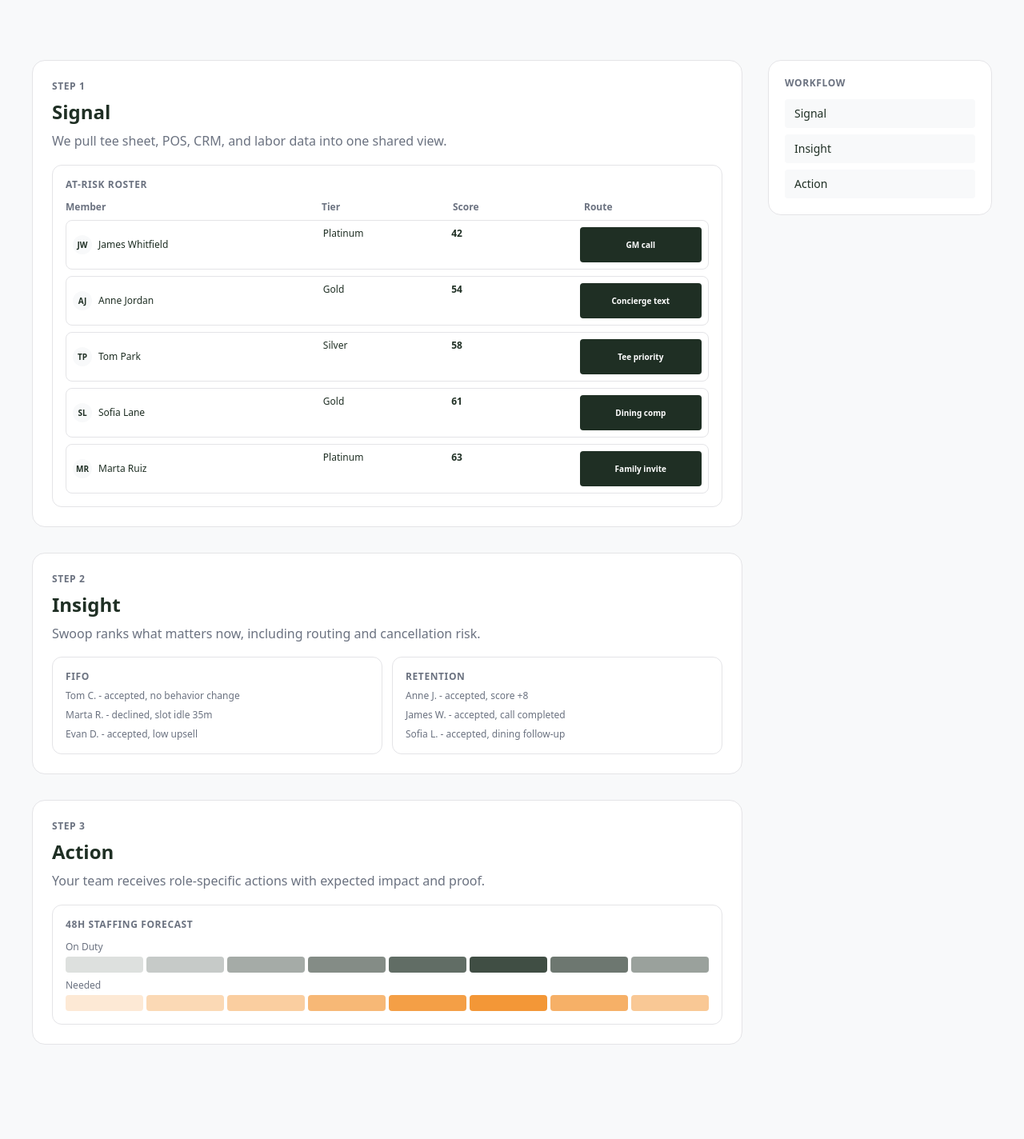
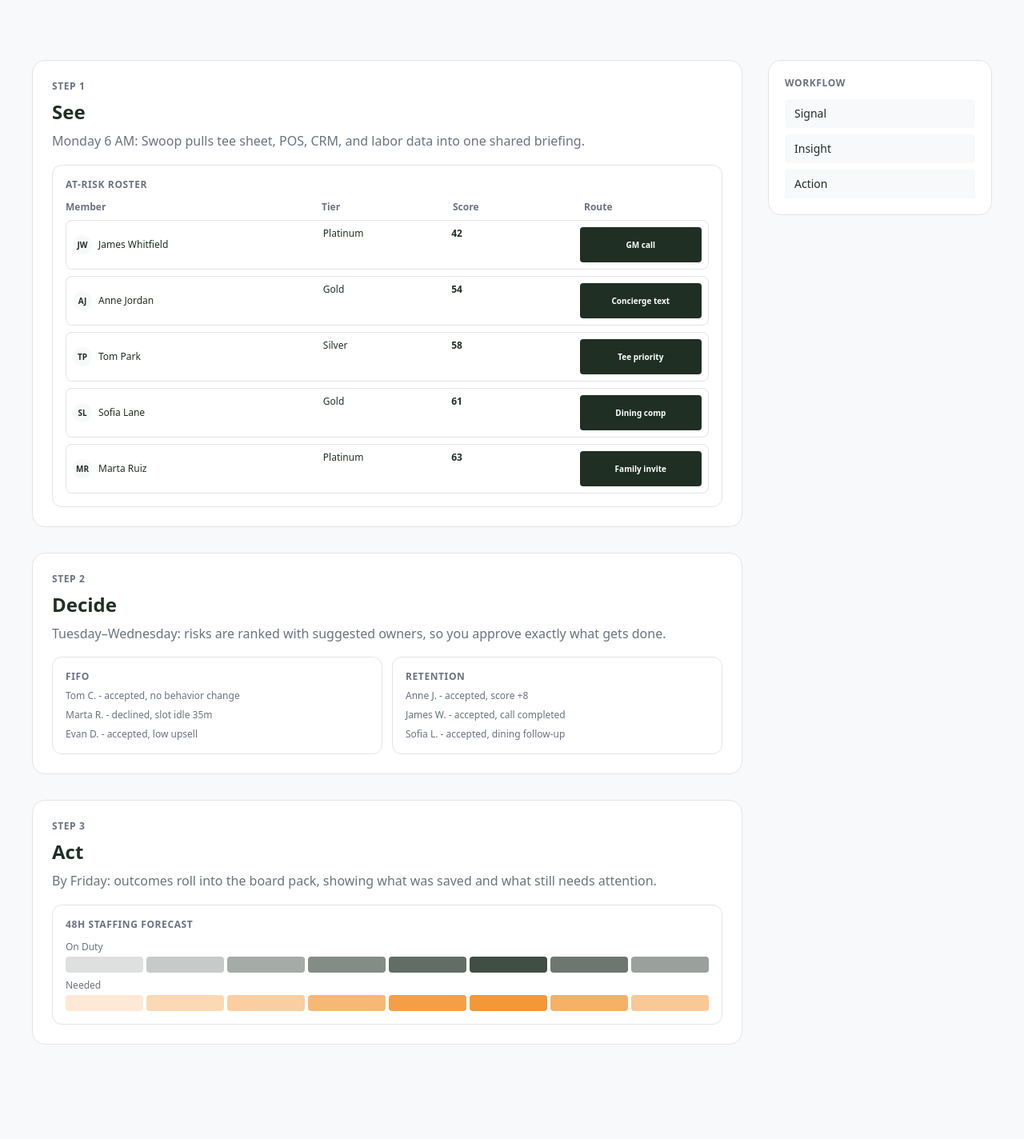
Before and after one commit to ty-hayes-82/swoop-member-intelligence-website, a Next.js app: page /how-it-works in a window 1280 px wide. Shown: the part 520-1944 px from the top of the page at 80% size. Built offline with nearby package versions, Linux system fonts and the light colour scheme.

Commit message:
chore: align how-it-works language to see-decide-act

```diff
--- a/app/how-it-works/page.jsx
+++ b/app/how-it-works/page.jsx
@@ -17,20 +17,20 @@ const painPoints = [
 const steps = [
   {
     phase: 'Step 1',
-    title: 'Signal',
-    description: 'We pull tee sheet, POS, CRM, and labor data into one shared view.',
+    title: 'See',
+    description: 'Monday 6 AM: Swoop pulls tee sheet, POS, CRM, and labor data into one shared briefing.',
     mock: <AtRiskRosterMock />,
   },
   {
     phase: 'Step 2',
-    title: 'Insight',
-    description: 'Swoop ranks what matters now, including routing and cancellation risk.',
+    title: 'Decide',
+    description: 'Tuesday–Wednesday: risks are ranked with suggested owners, so you approve exactly what gets done.',
     mock: <RoutingComparisonMock />,
   },
   {
     phase: 'Step 3',
-    title: 'Action',
-    description: 'Your team receives role-specific actions with expected impact and proof.',
+    title: 'Act',
+    description: 'By Friday: outcomes roll into the board pack, showing what was saved and what still needs attention.',
     mock: <StaffingForecastGrid />,
   },
 ]
@@ -136,7 +136,7 @@ export default function HowItWorksPage() {
               <li>$312 per slot average when retention routing is approved.</li>
               <li>6-day advance warning on at-risk waitlist demand.</li>
             </ul>
-            <p className="mt-5 text-xs uppercase tracking-wide text-swoop-muted">Demo data: Oakmont Hills CC — Jan 2026.</p>
+            <p className="mt-5 text-xs uppercase tracking-wide text-swoop-muted">Demo data scenario — Oakmont Hills CC (Jan 2026)</p>
           </article>
 
           <article className="rounded-2xl border border-dashed border-swoop-border bg-white p-6">
--- a/app/platform/page.jsx
+++ b/app/platform/page.jsx
@@ -53,7 +53,7 @@ export default function PlatformPage() {
       <section className="px-6 py-16 md:py-24 text-center">
         <div className="mx-auto max-w-container">
           <p className="text-sm font-bold uppercase tracking-wider text-swoop-accent">Platform</p>
-          <h1 className="hero-headline mt-4 text-4xl font-bold md:text-5xl">One weekly rhythm across members, tee sheet, dining, staffing, and board math.</h1>
+          <h1 className="hero-headline mt-4 text-4xl font-bold md:text-5xl">From Monday briefing to Friday board proof in one view.</h1>
         </div>
       </section>
 
--- a/app/why/page.jsx
+++ b/app/why/page.jsx
@@ -22,7 +22,7 @@ export default function WhyPage() {
       <section className="px-6 py-16 md:py-24 text-center">
         <div className="mx-auto max-w-container">
           <p className="text-sm font-bold uppercase tracking-wider text-swoop-accent">Why Swoop</p>
-          <h1 className="mt-4 text-4xl font-bold md:text-5xl">Purpose-built for operators, not dashboard tourists.</h1>
+          <h1 className="mt-4 text-4xl font-bold md:text-5xl">Purpose-built for the operators who run the club every day.</h1>
         </div>
       </section>
 
```
